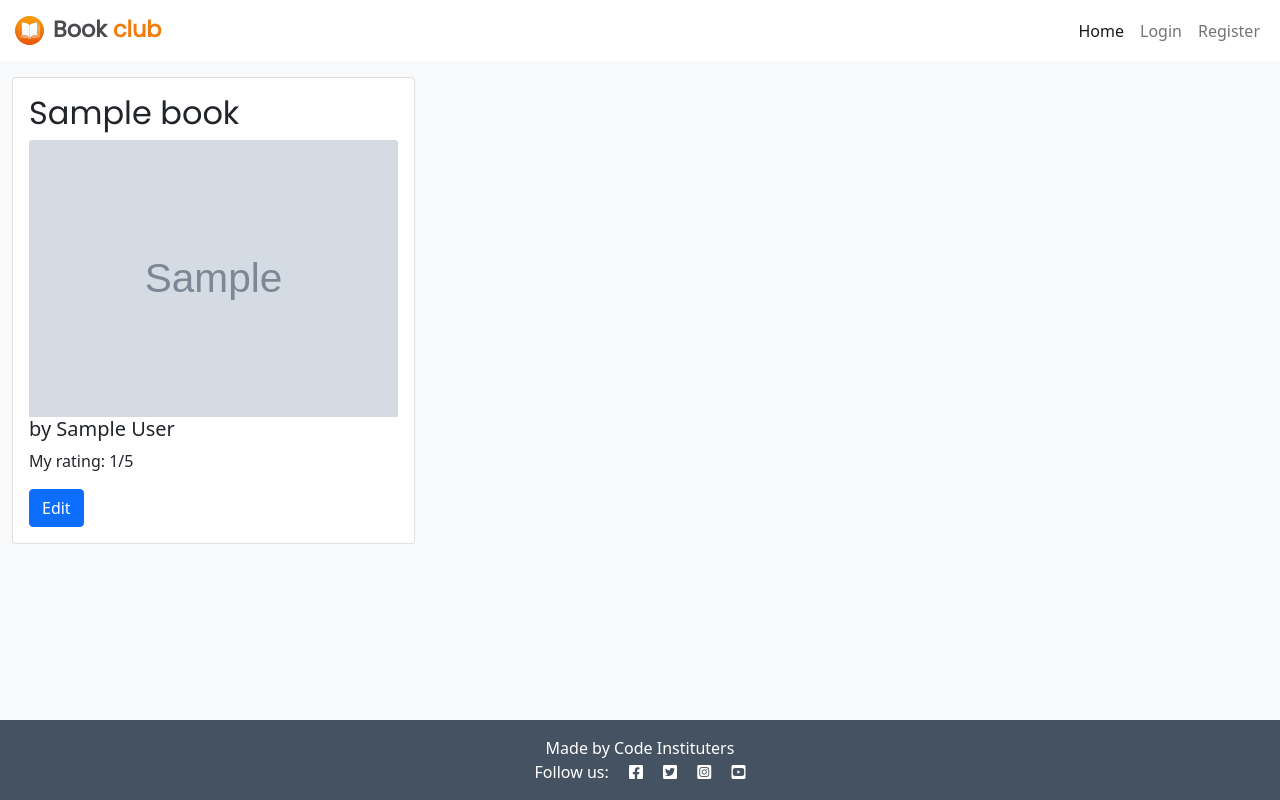
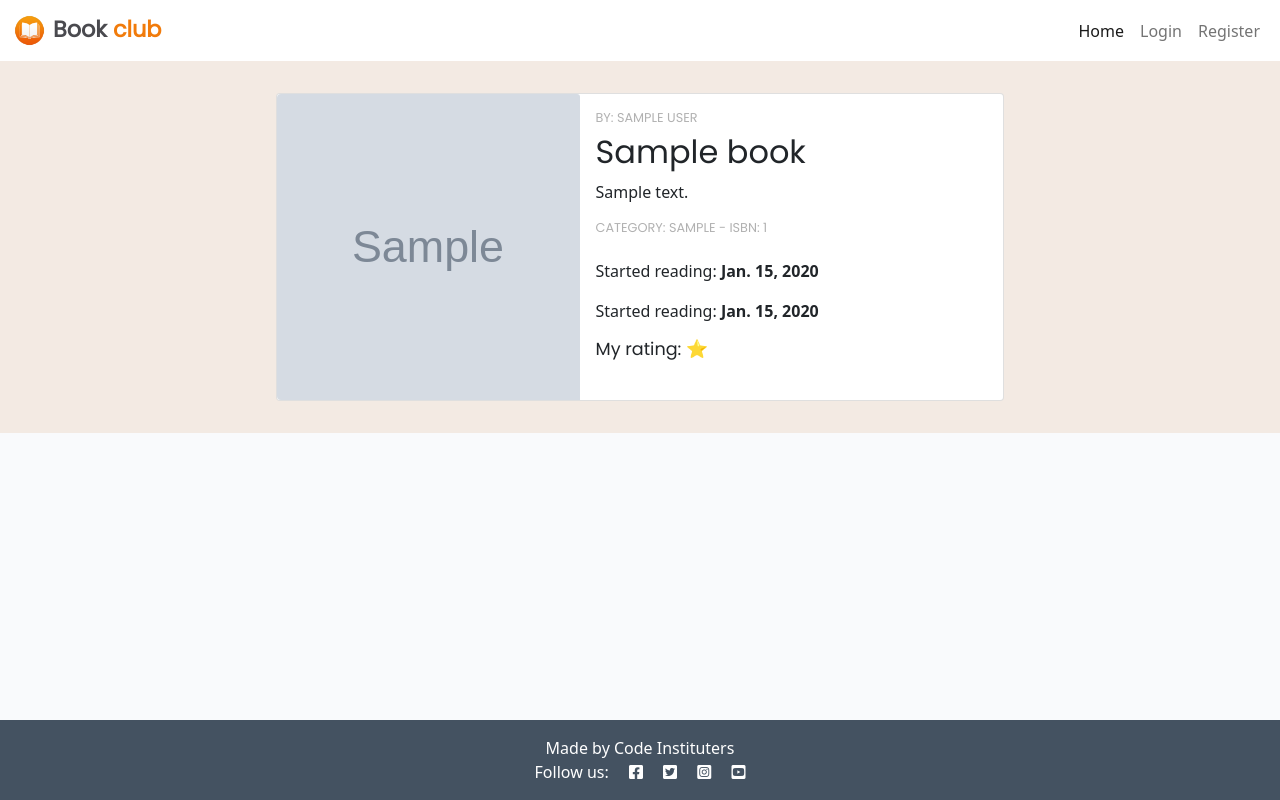
Before and after one commit to omurilolima/book-club, a Django app: a page that uses templates/book_detail.html in a window 1280 px wide. Run offline with Django 3.2, Linux system fonts and the light colour scheme; tables that the repository leaves empty hold one stand-in row (values such as "Sample post"); grey boxes marked "Sample" are stand-in pictures.

Commit message:
Update Book_detail layout and add stars in My rating

```diff
--- a/templates/book_detail.html
+++ b/templates/book_detail.html
@@ -1,7 +1,53 @@
 {% extends "base.html" %}
 
 {% block content %}
-<div class="container-fluid">
+
+<div class="bg">
+    <div class="container">
+        <div class="row g-5 justify-content-evenly">
+
+            <div class="col-lg-8">
+                <div class="card">
+                    <div class="row g-0">
+                        <div class="col-6 col-md-5">
+                            <img src="{{ book.image_url }}" class="card-img img-fluid rounded-start" alt="{{ book.title }}">
+                        </div>
+                        <div class="col-6 col-md-7">
+                            <div class="card-body d-flex flex-column">
+                                <div class="h-100">
+                                    <h3 class="card-title">By: {{ book.author }}</h3>
+                                    <h2 class="card-title">{{ book.title }}</h2>
+                                    <p class="card-text">{{ book.about }}</p>
+                                    <h3 class="card-title mb-4">Category: {{ book.category }} - isbn: {{ book.isbn }}</h3>
+                                    <p class="card-text">Started reading: <strong>{{ book.data_started_reading }}</strong></p>
+                                    <p class="card-text">Started reading: <strong>{{ book.date_finished_reading }}</strong></p>
+                                    <h4 class="card-text mb-4">My rating: <strong><span id="rating">{{ book.rating }}</span></strong></h4>
+                                </div>
+                            </div>
+                        </div>
+                    </div>
+                </div>
+            </div>
+
+
+        </div>
+    </div>
+    <script>
+        function displayStars(){
+            rating = document.getElementById('rating').innerHTML
+            let stars = [];
+            for (let i = 0; i < rating; i++){
+                stars.push("\u2B50");
+            }
+            document.getElementById("rating").innerText = stars.join(" ");
+        };
+
+    displayStars()
+    </script>
+</div>
+{%endblock%}
+
+<!-- <div class="container-fluid">
     <div class="col-12 mt-3 left">
         <div class="row">
             <div class="col-md-4">
@@ -24,6 +70,4 @@
             </div>
         </div>
     </div>
-</div>
-
-{%endblock%}
+</div> -->
```
